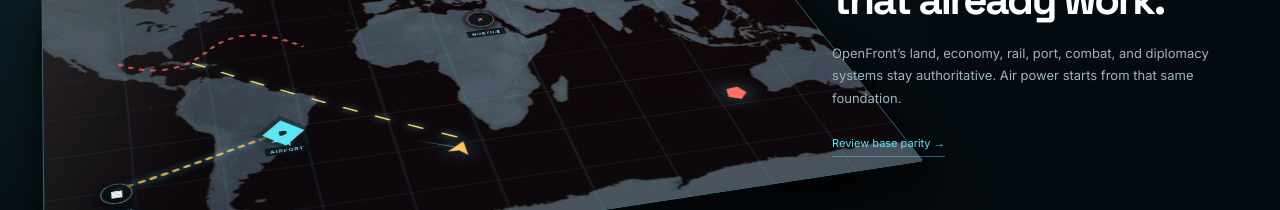
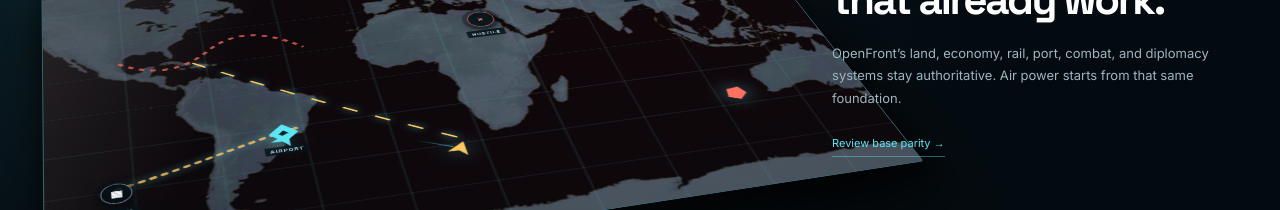
Before and after one commit to dfgamer-commits/softdiplomacy-wiki, a Next.js app: page / in a window 1280 px wide. Shown: the part 1640-1850 px from the top of the page. Built offline with nearby package versions, Linux system fonts and the light colour scheme.

Commit message:
Refine campaign airport marker

```diff
--- a/app/globals.css
+++ b/app/globals.css
@@ -261,8 +261,7 @@
 .map-node small { margin-top: 7px; padding: 3px 5px; color: #bdd2da; background: rgba(4, 17, 23, 0.84); font: 700 7px/1 var(--font-display); letter-spacing: 0.13em; }
 .node-city { left: 8%; top: 78%; }
 .node-airport { left: 28%; top: 67%; }
-.node-airport i { color: #031117; border: 0; border-radius: 0; background: var(--cyan); transform: rotate(45deg); }
-.node-airport i::first-letter { transform: rotate(-45deg); }
+.node-airport i { color: #031117; border: 0; border-radius: 0; background: var(--cyan); clip-path: polygon(50% 0, 100% 50%, 50% 100%, 0 50%); }
 .node-port { left: 79%; top: 31%; }
 .node-port i { color: var(--cyan); }
 .node-target { left: 57%; top: 37%; }
```
